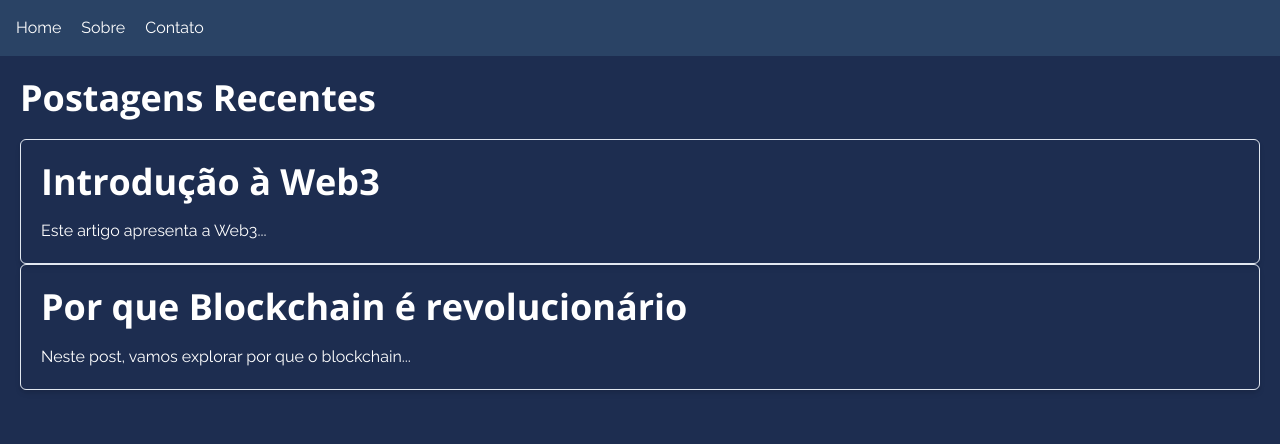
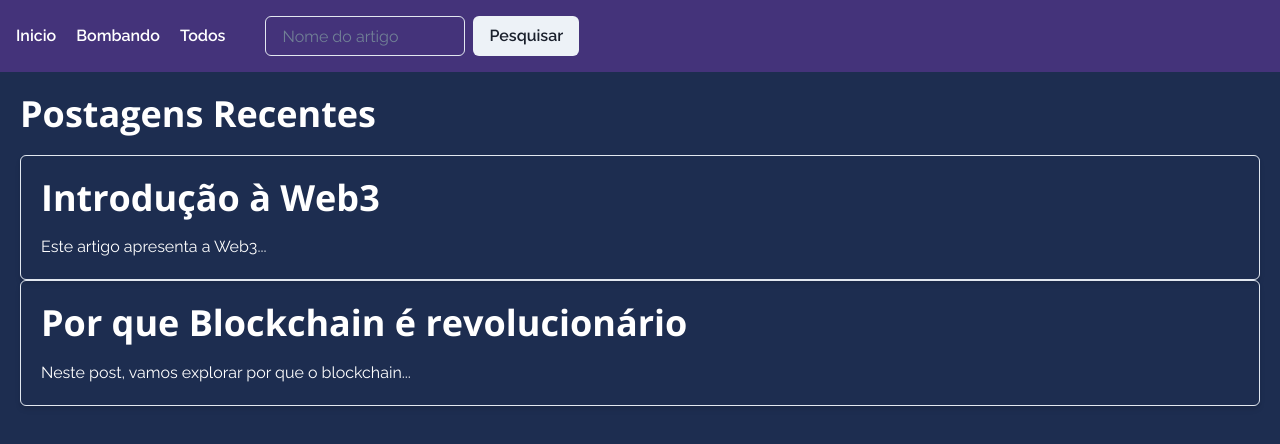
Before and after one commit to vitord3v/blockchainblog, a Next.js app: page / in a window 1280 px wide. Shown: the top 444 px of the page. Built offline with nearby package versions, Linux system fonts and the light colour scheme.

Commit message:
Refactor and feat of nav search bar

```diff
--- a/components/Header.jsx
+++ b/components/Header.jsx
@@ -1,11 +1,44 @@
-import { Box, Link } from "@chakra-ui/react";
+import { useState } from "react";
+import { Box, Link, Input, Button, FormControl,Flex } from "@chakra-ui/react";
+import { useRouter } from "next/router";
 
-const Header = () => (
-    <Box bg="blue.800" w="100%" p={4} color="white">
-        <Link href="/" mr={5}>Home</Link>
-        <Link href="/about" mr={5}>Sobre</Link>
-        <Link href="/contact" mr={5}>Contato</Link>
-    </Box>
-);
+const Header = () => {
+  const [searchTerm, setSearchTerm] = useState("");
+  const router = useRouter();
+
+  const onSearchSubmit = (e) => {
+    e.preventDefault();
+
+    // Redirecionar o usuário para a rota /search com o termo de pesquisa como parâmetro de query.
+    router.push(`/search?term=${encodeURIComponent(searchTerm)}`);
+  };
+
+  return (
+    <Flex bg="purple.800" w="100%" alignItems='center'  p={4} color="white"  fontWeight="bold">
+      <Link href="/" mr={5}>
+        Inicio
+      </Link>
+      <Link href="/about" mr={5}>
+        Bombando
+      </Link>
+      <Link href="/about" mr={5}>
+        Todos
+      </Link>
+      <FormControl display="flex" ml={5} onSubmit={onSearchSubmit}>
+          <Input
+            placeholder="Nome do artigo"
+            value={searchTerm}
+            onChange={(e) => setSearchTerm(e.target.value)}
+            mr={2}
+            display="inline-block"
+            width="200px"
+          />
+          <Button type="submit" display="inline-block">
+            Pesquisar
+          </Button>
+      </FormControl>
+    </Flex>
+  );
+};
 
 export default Header;
```
